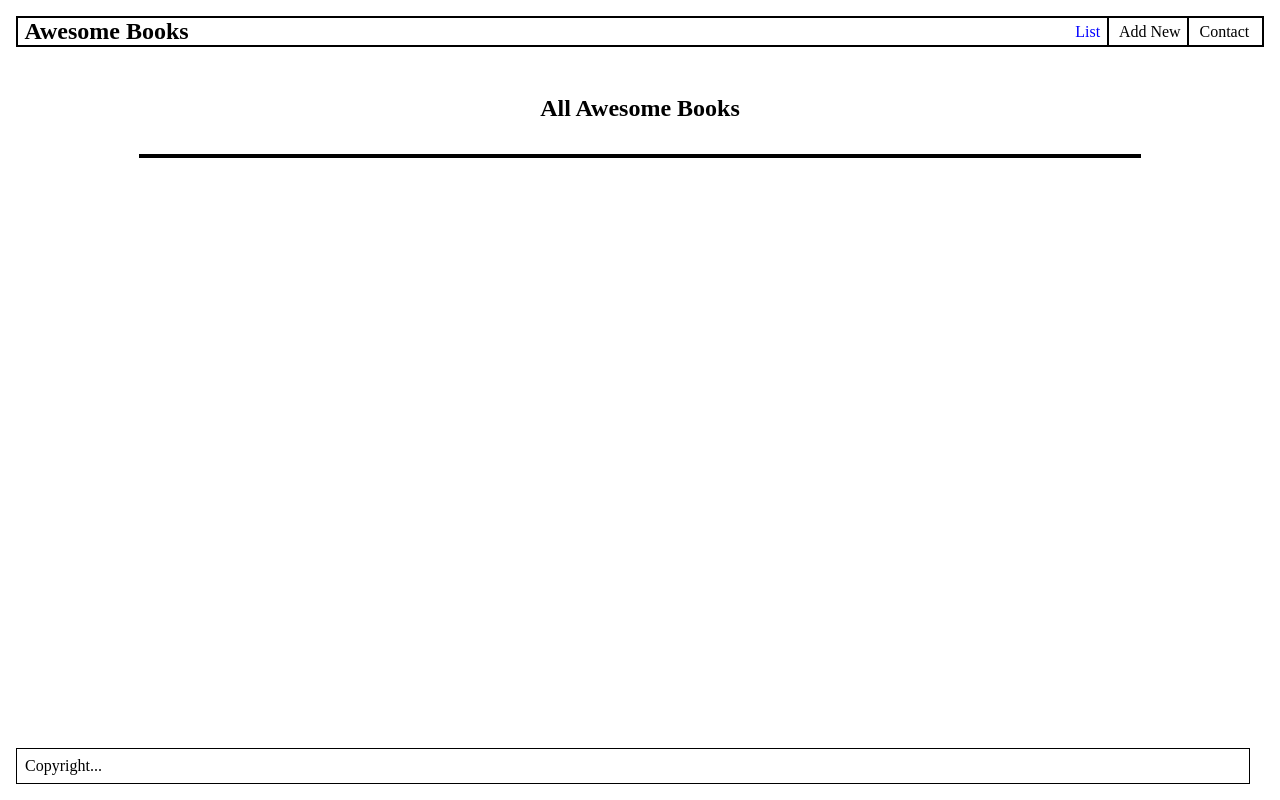
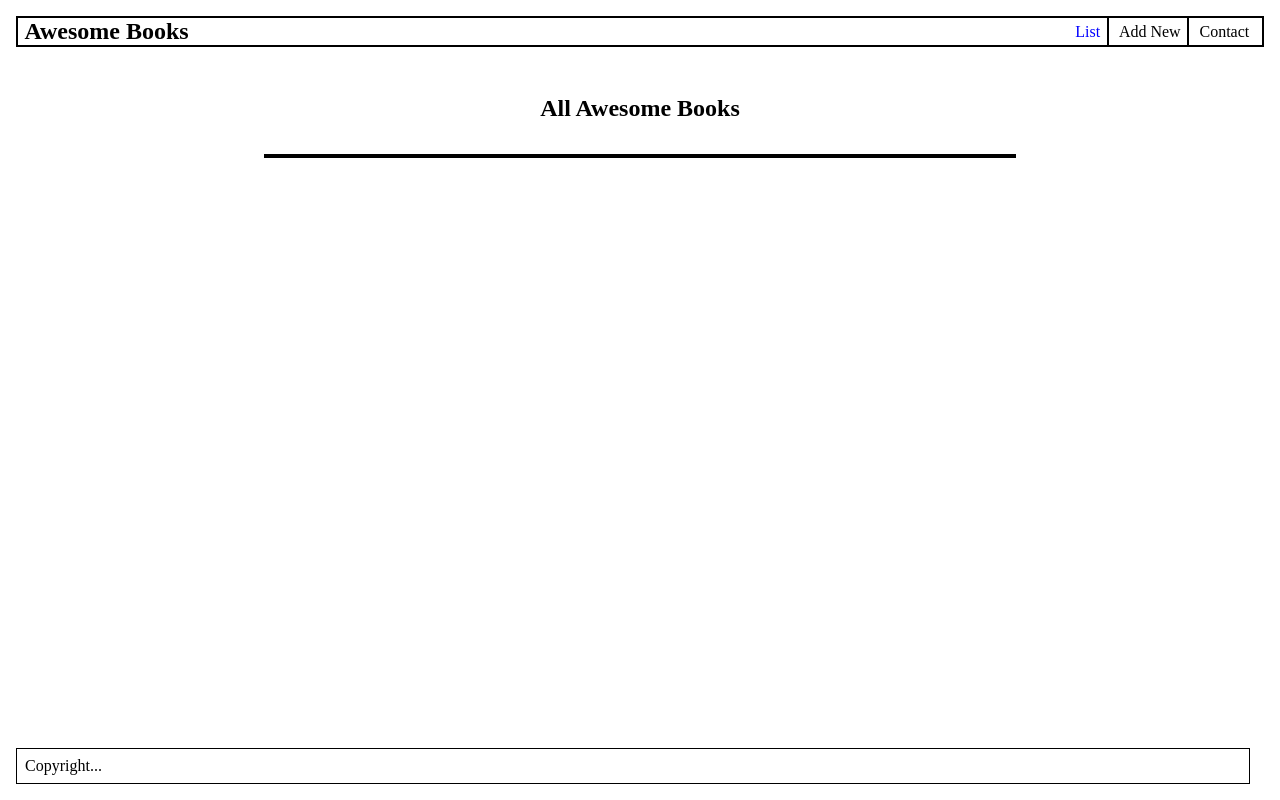
Before and after one commit to Fayob/awesome-book-project, a website: page index.html in a window 1280 px wide. Drawn offline with Linux system fonts and the light colour scheme.

Commit message:
Reduce the view width size of list section

```diff
--- a/style.css
+++ b/style.css
@@ -41,7 +41,7 @@ body {
 
 #view_section {
   border: 2px solid black;
-  width: 80%;
+  max-width: 60%;
   margin: 0 auto;
 }
 
```
